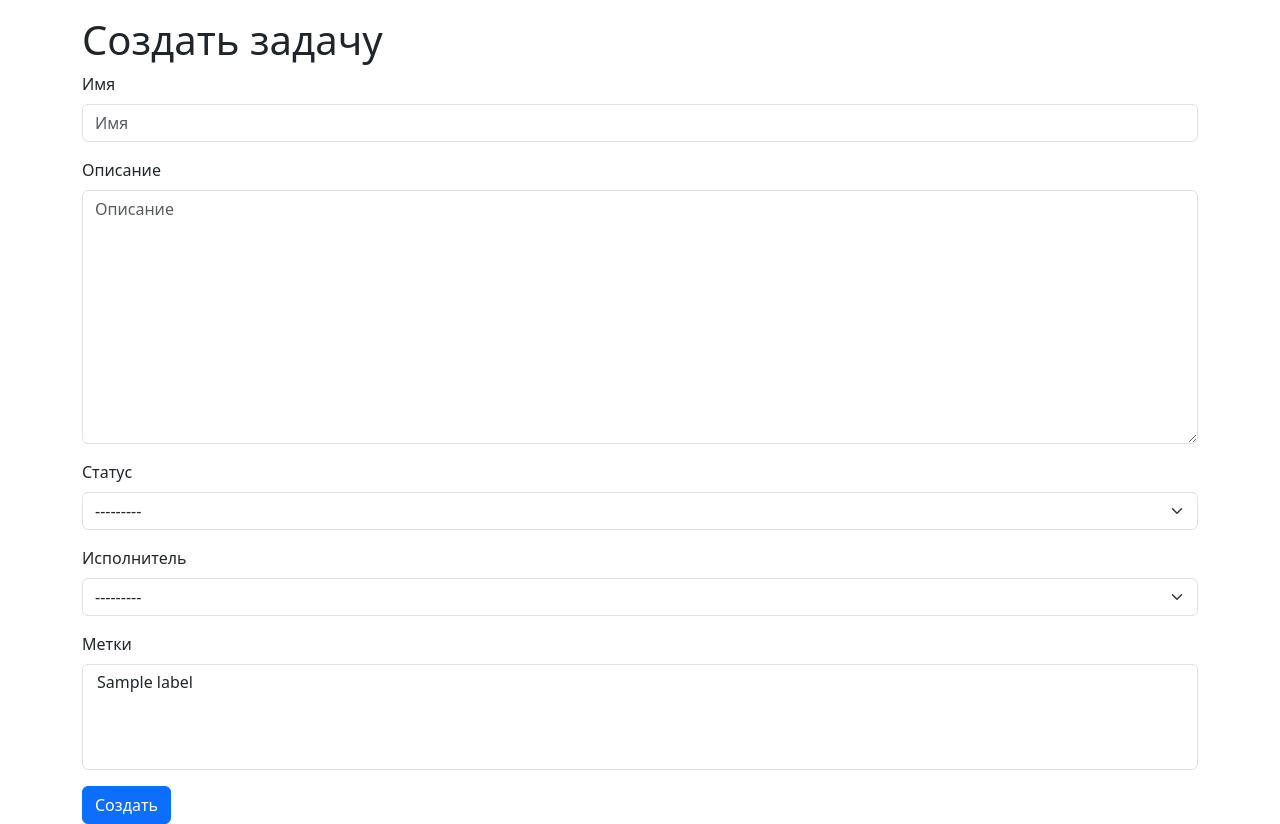
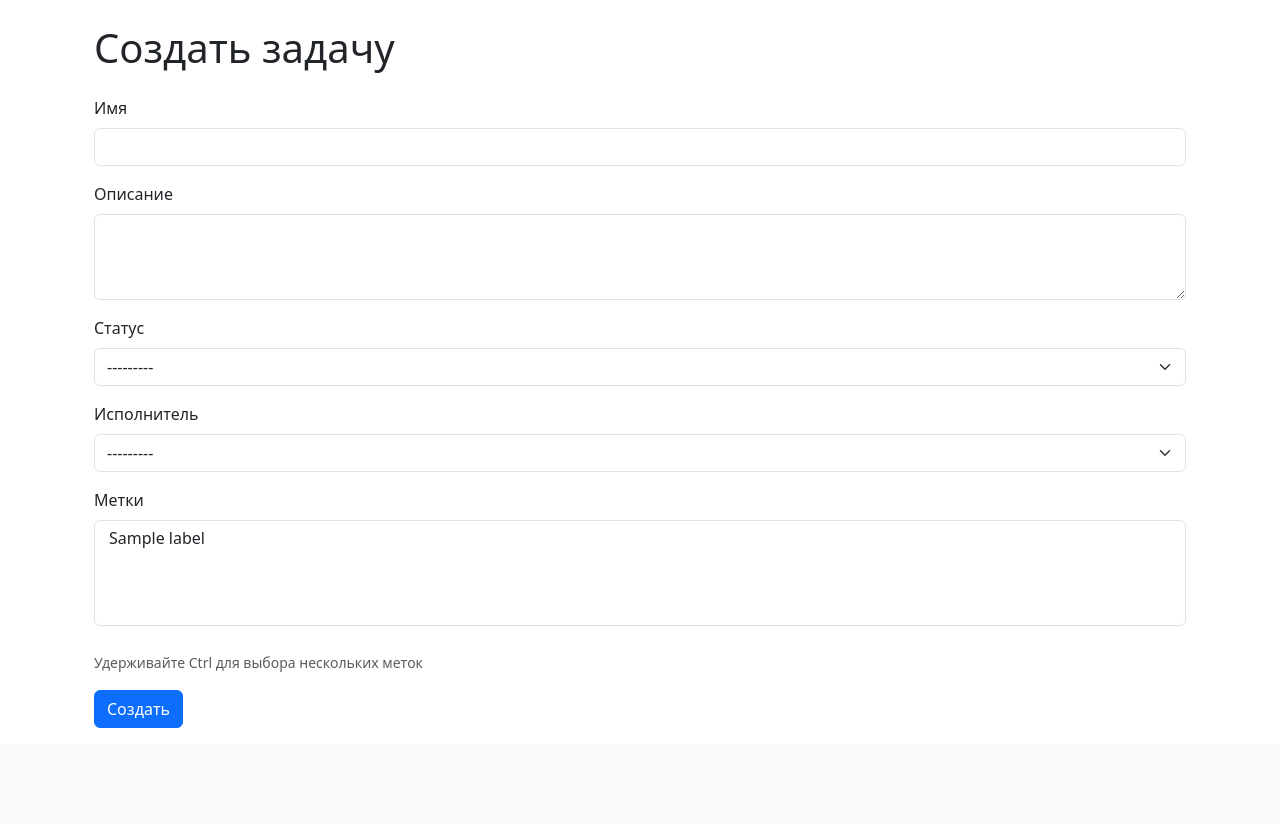
Before and after one commit to ESKolpakov/python-project-52, a Django app: page /tasks/create/ in a window 1280 px wide. Shown: the part 56-880 px from the top of the page. After the commit the page ends 784 px from the top, so only its background shows below. Run offline with Django 4.2, Linux system fonts and the light colour scheme; a user stored in the database is signed in; tables that the repository leaves empty hold one stand-in row (values such as "Sample post"); some libraries are stand-ins or nearby versions.

Commit message:
fix forms.py and create.html

```diff
--- a/task_manager/tasks/forms.py
+++ b/task_manager/tasks/forms.py
@@ -1,11 +1,23 @@
 from django import forms
 from .models import Task
 
+class TaskForm(forms.ModelForm):
+    def __init__(self, *args, **kwargs):
+        super().__init__(*args, **kwargs)
+        self.fields['status'].empty_label = "---------"
+        self.fields['executor'].empty_label = "---------"
+        self.fields['labels'].required = False
 
-class TaskForm(forms.ModelForm):
     class Meta:
         model = Task
         fields = ["name", "description", "status", "executor", "labels"]
+        widgets = {
+            "description": forms.Textarea(attrs={"rows": 3, "class": "form-control"}),
+            "name": forms.TextInput(attrs={"class": "form-control"}),
+            "status": forms.Select(attrs={"class": "form-select"}),
+            "executor": forms.Select(attrs={"class": "form-select"}),
+            "labels": forms.SelectMultiple(attrs={"class": "form-select"}),
+        }
         labels = {
             "name": "Имя",
             "description": "Описание",
@@ -13,10 +25,6 @@
             "executor": "Исполнитель",
             "labels": "Метки",
         }
-        widgets = {
-            "name": forms.TextInput(attrs={"id": "id_name"}),
-            "description": forms.Textarea(attrs={"id": "id_description"}),
-            "status": forms.Select(attrs={"id": "id_status"}),
-            "executor": forms.Select(attrs={"id": "id_executor"}),
-            "labels": forms.SelectMultiple(attrs={"id": "id_labels"}),
+        help_texts = {
+            "labels": "Удерживайте Ctrl для выбора нескольких меток",
         }
--- a/task_manager/templates/tasks/create.html
+++ b/task_manager/templates/tasks/create.html
@@ -1,13 +1,87 @@
 {% extends 'base.html' %}
 {% load django_bootstrap5 %}
+{% load i18n %}
 
 {% block title %}Создать задачу{% endblock %}
 
 {% block content %}
-  <h1>Создать задачу</h1>
+<div class="container mt-4">
+  <h1 class="my-4">Создать задачу</h1>
+
   <form method="post">
     {% csrf_token %}
-    {% bootstrap_form form %}
+
+    {% if form.non_field_errors %}
+      <div class="alert alert-danger">
+        {% for error in form.non_field_errors %}
+          {{ error }}
+        {% endfor %}
+      </div>
+    {% endif %}
+
+    <div class="mb-3">
+      <label for="{{ form.name.id_for_label }}" class="form-label">Имя</label>
+      {{ form.name }}
+      {% if form.name.errors %}
+        <div class="invalid-feedback d-block">
+          {% for error in form.name.errors %}
+            {{ error }}
+          {% endfor %}
+        </div>
+      {% endif %}
+    </div>
+
+    <div class="mb-3">
+      <label for="{{ form.description.id_for_label }}" class="form-label">Описание</label>
+      {{ form.description }}
+      {% if form.description.errors %}
+        <div class="invalid-feedback d-block">
+          {% for error in form.description.errors %}
+            {{ error }}
+          {% endfor %}
+        </div>
+      {% endif %}
+    </div>
+
+    <div class="mb-3">
+      <label for="{{ form.status.id_for_label }}" class="form-label">Статус</label>
+      {{ form.status }}
+      {% if form.status.errors %}
+        <div class="invalid-feedback d-block">
+          {% for error in form.status.errors %}
+            {{ error }}
+          {% endfor %}
+        </div>
+      {% endif %}
+    </div>
+
+    <div class="mb-3">
+      <label for="{{ form.executor.id_for_label }}" class="form-label">Исполнитель</label>
+      {{ form.executor }}
+      {% if form.executor.errors %}
+        <div class="invalid-feedback d-block">
+          {% for error in form.executor.errors %}
+            {{ error }}
+          {% endfor %}
+        </div>
+      {% endif %}
+    </div>
+
+    <div class="mb-3">
+      <label for="{{ form.labels.id_for_label }}" class="form-label">Метки</label>
+      {{ form.labels }}
+      {% if form.labels.errors %}
+        <div class="invalid-feedback d-block">
+          {% for error in form.labels.errors %}
+            {{ error }}
+          {% endfor %}
+        </div>
+      {% endif %}
+      <br>
+      <small class="form-text text-muted">Удерживайте Ctrl для выбора нескольких меток</small>
+    </div>
+
     <button type="submit" class="btn btn-primary">Создать</button>
   </form>
+</div>
 {% endblock %}
```
